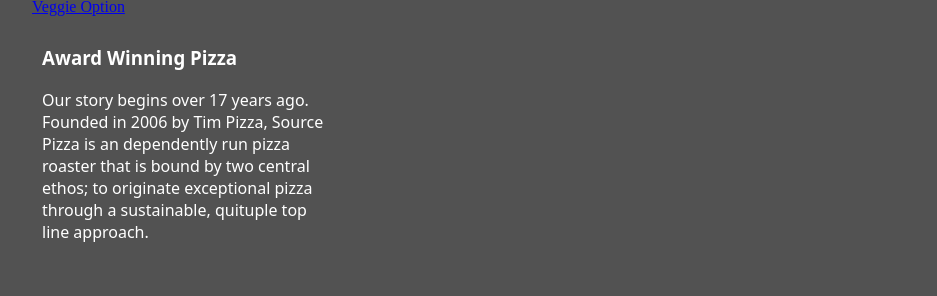
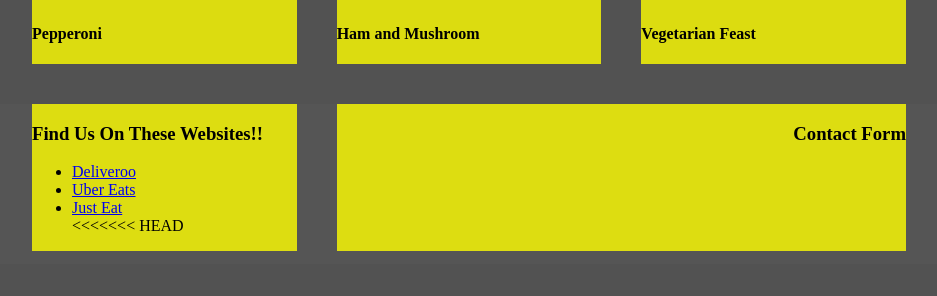
Before and after one commit to kmanju8/Pizza-Continuation, a Flask app: page / in a window 1280 px wide. Shown: the part 1280-1576 px from the top of the page, without its empty margins (171-1108 px from the left). After the commit the page ends 1531 px from the top, so only its background shows below. Run offline with Flask 2, Linux system fonts and the light colour scheme; style sheets or scripts are compiled from the project's sources.

Commit message:
On branch main delete old content

```diff
--- a/templates/index.html
+++ b/templates/index.html
@@ -2,7 +2,7 @@
 <html>
 <head>
     <title>PizzaProject</title>
-    <link rel='stylesheet' type='text/css' href='style.css'>
+    <link rel='stylesheet' type='text/css' href='style.scss'>
 </head>
 
 <body class='body'>
@@ -31,23 +31,6 @@
 
         <!--The image/carousel -->
         <a href='#'><img id = "topImage" src='https://www.myrtlebeachhotels.com/wp-content/uploads/2018/04/pizza-horizontal.jpg' alt='Some really nice looking food'></a>
-        <div class='gridContainer'>
-            <!--Intro Copy Headline and text-->
-            <div class='item1'>
-                <h2>Award Winning Pizza</h2>
-                <p>Lorem ipsum dolor sit amet, consectetur adipiscing elit, sed do eiusmod tempor incididunt ut labore et dolore magna aliqua. Ut enim ad minim veniam, quis nostrud exercitation ullamco laboris nisi ut aliquip ex ea commodo consequat.</p>
-            </div>
-            <!-- Our 3 specials-->
-            <div>
-                <a class='noUnderline' href='#'>
-                <img src="https://www.cookingclassy.com/wp-content/uploads/2014/07/pepperoni-pizza3+srgb..jpg" alt='A spicy pepperoni pizza'></img><p>Pepperoni</p></a>
-            </div>
-            <div>
-                <a href='#'>Ham and Mushroom</a>
-            </div>
-                <div><a href='#'>Veggie Option</a>
-            </div>
-        </div>
 
 
 	<div class="grid-container">
```
